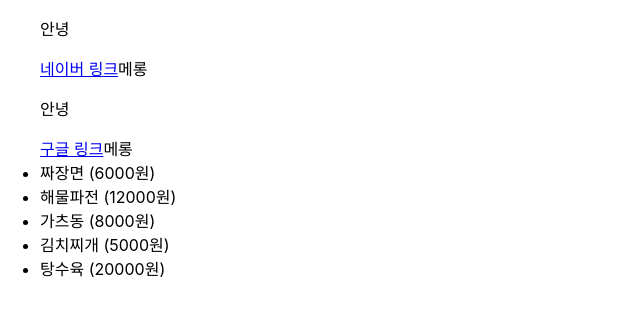
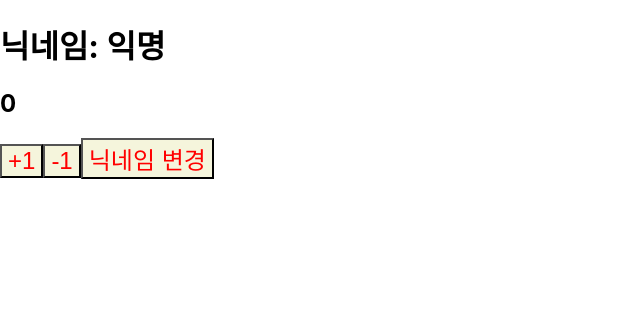
Before and after one commit to 1roo/react-basic, a React (Create React App) app: page / in a window 1280 px wide. Shown: the top 316 px of the page, without its empty margins (0-640 px from the left). Built offline with nearby package versions, Linux system fonts and the light colour scheme; the HTML template or start-up script is replaced by a standard one.

Commit message:
3. react hook(usuState, useEffect)

```diff
--- a/src/App.js
+++ b/src/App.js
@@ -4,6 +4,8 @@
 import Hello from './Hello';
 import SubmitEvent from './component/chap01_event/SubmitEvent';
 import FoodList from './component/chap02_props/FoodList';
+import NickName from './component/chap03_state/NickName';
+import Counter from './component/chap03_state/Counter';
 
 function App() {
   // return (
@@ -35,7 +37,7 @@
     {} 안에서 함수의 호출문이나 변수참조는 가능*/
   return (
     <>
-      <FoodList />
+      <Counter />
     </>
   );
 }
--- /dev/null
+++ b/src/component/chap03_state/Counter.js
@@ -0,0 +1,42 @@
+import React, { useState, useEffect } from 'react'
+
+const Counter = () => {
+
+    const [number, setNumber] = useState(0);
+    const [nick, setNick] = useState('익명');
+
+    const increase = () => setNumber(number+1);
+    const decrease = () => setNumber(number-1);
+
+    const changeNick = () => setNick('김처르수');
+
+    /*
+    useEffect:
+    - 화면이 처음으로 렌더링(마운트)될 때 자동으로 호출되는 함수.
+    - 상태 값이 변경될 때마다 다시 호출된다.
+    - 만약 첫 렌더링 시에만 useEffect를 호출하고 싶다면 두번째 파라미터 값으로 빈 배열[](의존성배열)을 넣으면 된다.
+    - 의존성 배열[]에 상태변수를 넣으면 해당 상태변수가 업데이트 될 때마다 useEffect가 재호출된다.
+     */
+    useEffect(() => {
+        //화면이 처음 렌더링 될 때 fetch를 통해 서버 api를 호출하는 경우
+        //처음 1회 호출 후에 또 할 필요가 있을까?
+        console.log('3번순서. useEffect called');
+    }, [nick]);
+
+    console.log('1번순서. component function executed');
+
+
+
+    return (
+    <>
+        { console.log('2번순서. rendered html') }
+        <h1>닉네임: {nick}</h1>
+        <h2>{number}</h2>
+        <button onClick={increase}>+1</button>
+        <button onClick={decrease}>-1</button>
+        <button onClick={changeNick}>닉네임 변경</button>
+    </>
+  )
+}
+
+export default Counter;
--- /dev/null
+++ b/src/component/chap03_state/NickName.js
@@ -0,0 +1,28 @@
+import React, { useState } from 'react'
+
+const NickName = () => {
+
+    //useState 훅은 배열을 리턴하는데, 0번에는 상태변수값, 1번에는 상태변수값을 변경할 수 있는 setter함수가 제공된다.
+    //useState의 리턴타입이 배열이기 때문에 구조 분해 할당을 통해 쉽게 이름을 지어서 사용 가능 (관례식으로 상태변수값, set상태변수값)
+    const [nickName, setNickName] = useState('김철수');
+    // console.log('result: ', result);
+
+    // let nickName = '김철수';
+
+    const changeNickname = e => {
+        console.log('changeNickname called');
+        // nickName = '척척박사';
+        setNickName('처크처크박사'); //useState의 setter를 호출해서 상태변수의 값을 변경
+        console.log('nickName: ', nickName);
+    }
+
+  return (
+    <>
+        <h1> Hello {nickName} </h1>
+        <button className='btn' onClick={changeNickname}>버튼</button>
+        <button className='btn' onClick={() => setNickName('초크초크석사')}>버튼2</button>
+    </>
+  )
+}
+
+export default NickName;
```
